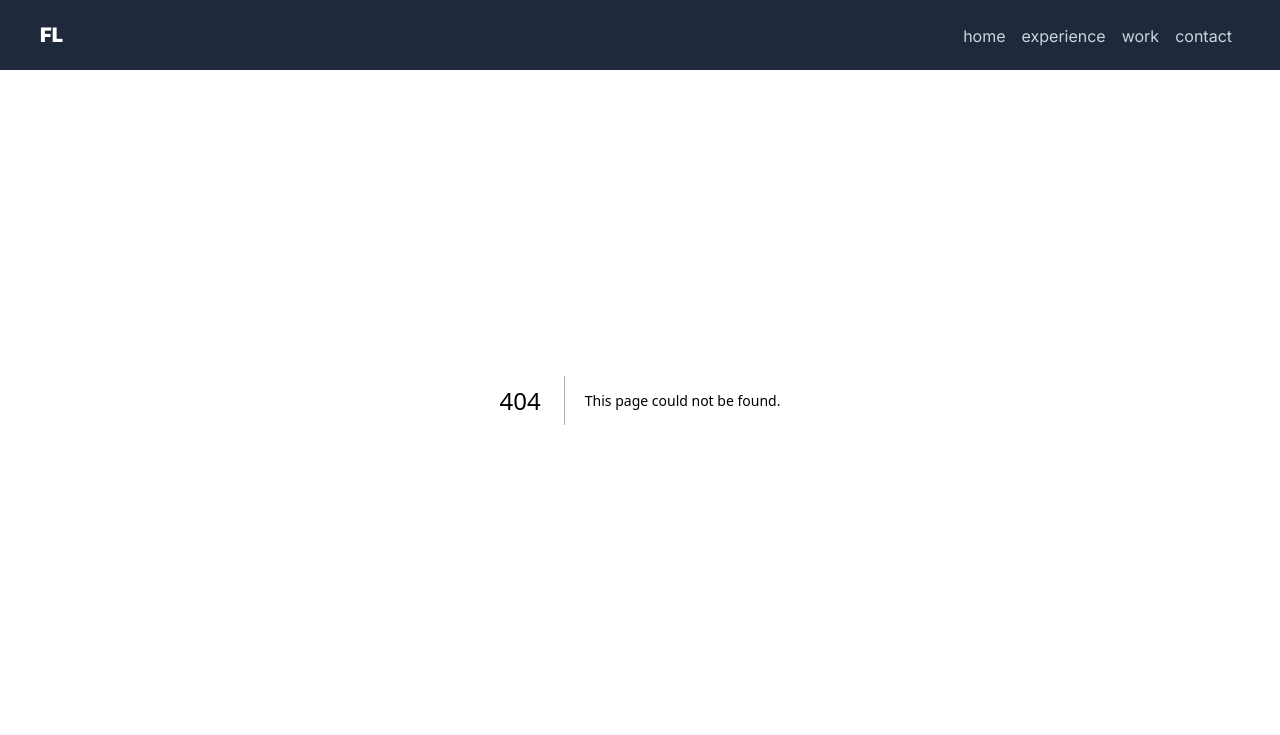
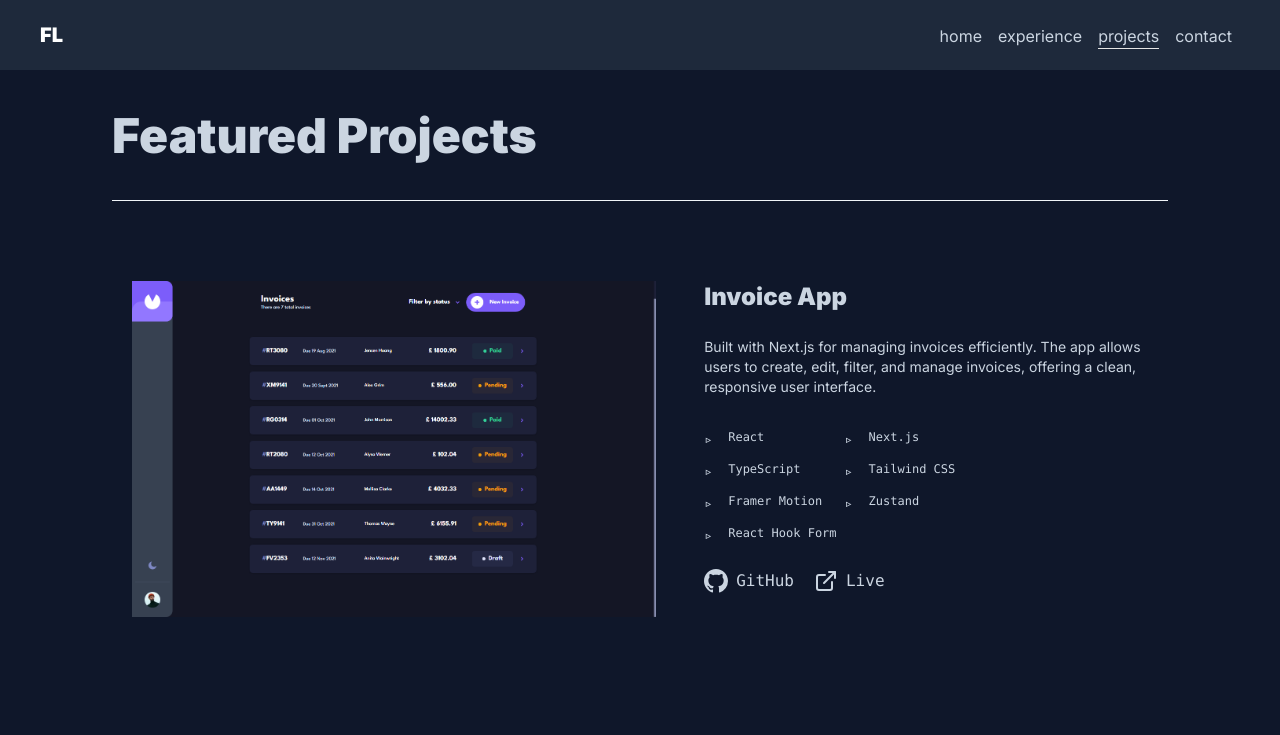
Before and after one commit to ltk55/frank-lam-portfolio, a Next.js app: page /projects in a window 1280 px wide. Before the commit this address had no page. Shown: the top 735 px of the page. Built offline with nearby package versions, Linux system fonts and the light colour scheme.

Commit message:
feat: add new projects

```diff
--- a/app/page.tsx
+++ b/app/page.tsx
@@ -96,7 +96,7 @@ export default function Home() {
                 key={i}
                 className="relative mb-3 pl-6 font-mono text-xs"
                 variants={itemVariants}
-                whileHover={{ scale: 1.05, color: "#22c55e" }} // Hover effect
+                whileHover={{ scale: 1.05 }}
               >
                 <span className="absolute left-0 text-green text-sm">▹</span>
                 {skill}
--- /dev/null
+++ b/app/projects/page.tsx
@@ -0,0 +1,104 @@
+"use client";
+
+import { motion } from "framer-motion";
+import ProjectDetails from "@/components/Work/ProjectDetails";
+
+export default function Work() {
+  const projectList = [
+    {
+      name: "Invoice App",
+      technologyList: [
+        "React",
+        "Next.js",
+        "TypeScript",
+        "Tailwind CSS",
+        "Framer Motion",
+        "Zustand",
+        "React Hook Form",
+      ],
+      description:
+        "Built with Next.js for managing invoices efficiently. The app allows users to create, edit, filter, and manage invoices, offering a clean, responsive user interface.",
+      liveURL: "https://invoice-app-tau-three.vercel.app/",
+      githubURL: "https://github.com/ltk55/invoice-app",
+      imagePath: "/images/invoice-app-home.png",
+    },
+    {
+      name: "In-browser Markdown Editor",
+      technologyList: [
+        "React",
+        "Vite",
+        "TypeScript",
+        "Tailwind CSS",
+        "React-toastify",
+      ],
+      description:
+        "This markdown editor allows you to input Markdown syntax, which is instantly rendered on a split-screen for immediate preview. User can name, save, download and manage multiple documents directly within the app, with all data stored in browser's local storage.",
+      liveURL: "https://in-browser-markdown-editor-gray.vercel.app/",
+      githubURL: "https://github.com/ltk55/in-browser-markdown-editor",
+      imagePath: "/images/markdown-home.png",
+    },
+
+    {
+      name: "Portfolio Site",
+      technologyList: ["React", "TypeScript", "Tailwind CSS", "Framer Motion"],
+      description:
+        "This fully responsive portfolio website showcases my work and technical skills in a clean, modern design. The site includes smooth animations powered by Framer Motion to enhance user experience.",
+      liveURL: "franklam.vercel.app",
+      githubURL: "https://github.com/ltk55/frank-lam-portfolio",
+      imagePath: "/images/portfolio-home.png",
+    },
+    {
+      name: "Product Feedback App",
+      technologyList: [
+        "React",
+        "Next.js",
+        "TypeScript",
+        "Tailwind CSS",
+        "Zustand",
+        "React Hook Form",
+      ],
+      description:
+        "Fully responsive product feedback app, developed for seamless interaction across all devices. This app allows users to view, filter, and sort product feedback, post their own insights, upvote other users' feedback and bring feedbacks into the product roadmap.",
+      liveURL: "https://product-feedback-app-pink.vercel.app/",
+      githubURL: "https://github.com/ltk55/product-feedback-app",
+      imagePath: "/images/product-feedback-home.png",
+    },
+  ];
+
+  const containerVariants = {
+    hidden: { opacity: 0, y: 20 },
+    visible: {
+      opacity: 1,
+      y: 0,
+      transition: {
+        type: "spring",
+        stiffness: 100,
+        damping: 20,
+        staggerChildren: 0.2,
+      },
+    },
+  };
+
+  return (
+    <motion.section
+      id="work"
+      className="text-slate-300 px-10 pt-28 md:px-28"
+      initial="hidden"
+      whileInView="visible"
+      viewport={{ once: true, amount: 0.2 }}
+      variants={containerVariants}
+    >
+      <div className="pb-10 mb-10 border-b border-slate-100">
+        <h1 className="font-black text-5xl">Featured Projects</h1>
+      </div>
+
+      <motion.div variants={containerVariants}>
+        {projectList.map((project, i) => (
+          <div key={i} className="mb-10">
+            <ProjectDetails projectList={[project]} />
+          </div>
+        ))}
+      </motion.div>
+    </motion.section>
+  );
+}
--- a/app/work/page.tsx
+++ /dev/null
@@ -1,77 +0,0 @@
-"use client";
-
-import { motion } from "framer-motion";
-import ProjectDetails from "@/components/Work/ProjectDetails";
-
-export default function Work() {
-  const projectList = [
-    {
-      name: "Product Feedback App",
-      technologyList: [
-        "React",
-        "Next.js",
-        "TypeScript",
-        "Tailwind CSS",
-        "Zustand",
-        "React Hook Form",
-      ],
-      description:
-        "Fully responsive product feedback app, developed for seamless interaction across all devices...",
-      liveURL: "https://product-feedback-app-pink.vercel.app/",
-      githubURL: "https://github.com/ltk55/product-feedback-app",
-      imagePath: "/images/product-feedback-home.png",
-    },
-    {
-      name: "In-browser Markdown Editor",
-      technologyList: [
-        "React",
-        "Vite",
-        "TypeScript",
-        "Tailwind CSS",
-        "React-toastify",
-      ],
-      description:
-        "This markdown editor allows you to input Markdown syntax, which is instantly rendered...",
-      liveURL: "https://in-browser-markdown-editor-gray.vercel.app/",
-      githubURL: "https://github.com/ltk55/in-browser-markdown-editor",
-      imagePath: "/images/markdown-home.png",
-    },
-  ];
-
-  const containerVariants = {
-    hidden: { opacity: 0, y: 20 },
-    visible: {
-      opacity: 1,
-      y: 0,
-      transition: {
-        type: "spring",
-        stiffness: 100,
-        damping: 20,
-        staggerChildren: 0.2,
-      },
-    },
-  };
-
-  return (
-    <motion.section
-      id="work"
-      className="text-slate-300 px-10 pt-28 md:px-28"
-      initial="hidden"
-      whileInView="visible"
-      viewport={{ once: true, amount: 0.2 }}
-      variants={containerVariants}
-    >
-      <div className="pb-10 mb-10 border-b border-slate-100">
-        <h1 className="font-black text-5xl">Featured Projects</h1>
-      </div>
-
-      <motion.div variants={containerVariants}>
-        {projectList.map((project, i) => (
-          <div key={i} className="mb-10">
-            <ProjectDetails projectList={[project]} />
-          </div>
-        ))}
-      </motion.div>
-    </motion.section>
-  );
-}
--- a/components/Navbar/Navbar.tsx
+++ b/components/Navbar/Navbar.tsx
@@ -9,7 +9,7 @@ import { MenuToggle } from "./MenuToggle";
 const navItems = {
   "/": { name: "home" },
   "/experience": { name: "experience" },
-  "/work": { name: "work" },
+  "/projects": { name: "projects" },
   "/contact": { name: "contact" },
 };
 
--- a/components/Work/ProjectDetails.tsx
+++ b/components/Work/ProjectDetails.tsx
@@ -21,7 +21,10 @@ function ProjectDetails({ projectList }: { projectList: ProjectDetail[] }) {
           { name, technologyList, description, liveURL, githubURL, imagePath },
           i
         ) => (
-          <div className="flex flex-col lg:flex-row gap-5 py-5" key={i}>
+          <div
+            className="flex flex-col lg:flex-row gap-5 lg:gap-12 py-5"
+            key={i}
+          >
             <div className="mx-auto lg:w-600 lg:h-300 w-200 h-200">
               <Image
                 src={imagePath}
@@ -31,8 +34,8 @@ function ProjectDetails({ projectList }: { projectList: ProjectDetail[] }) {
                 loading="lazy"
               />
             </div>
-            <div className="flex flex-col items-center lg:items-start text-center gap-3 lg:text-start">
-              <div className="text-xl mb-3 font-black">{name}</div>
+            <div className="flex flex-col items-center lg:items-start text-center gap-3 lg:text-start lg:w-1/2">
+              <div className="text-2xl mb-3 font-black">{name}</div>
               <div className="text-sm">{description}</div>
               <TechnologyList technologyList={technologyList} />
               <div className="flex justify-center gap-5 mt-5 lg:mt-0">
```
Also changed, not shown: public/images/invoice-app-home.png (added), public/images/portfolio-home.png (added).
